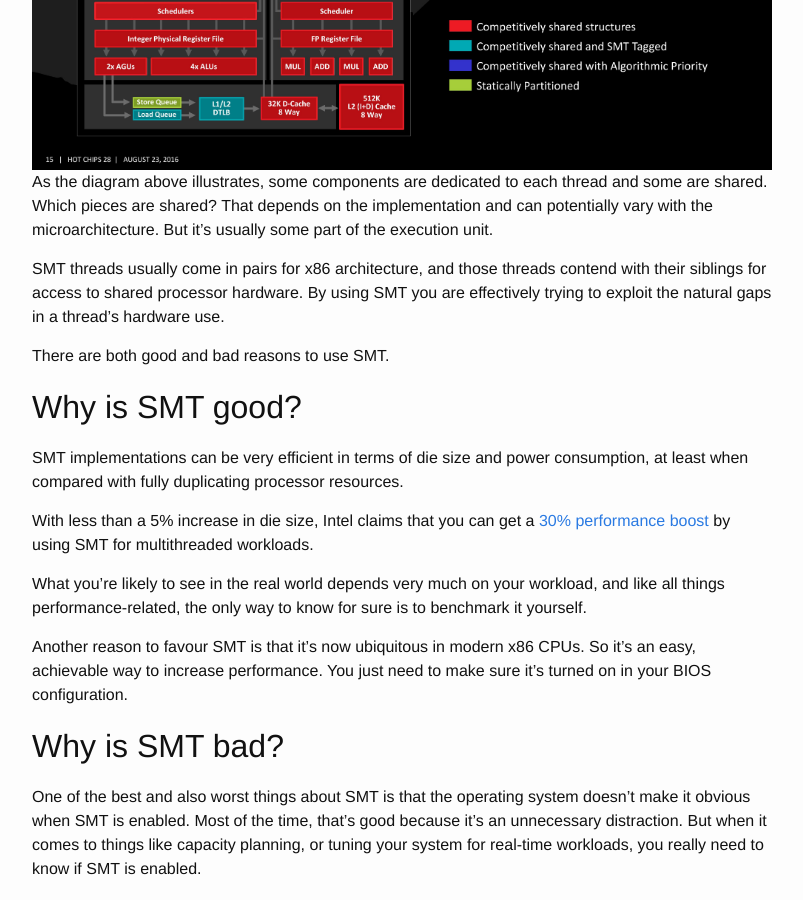
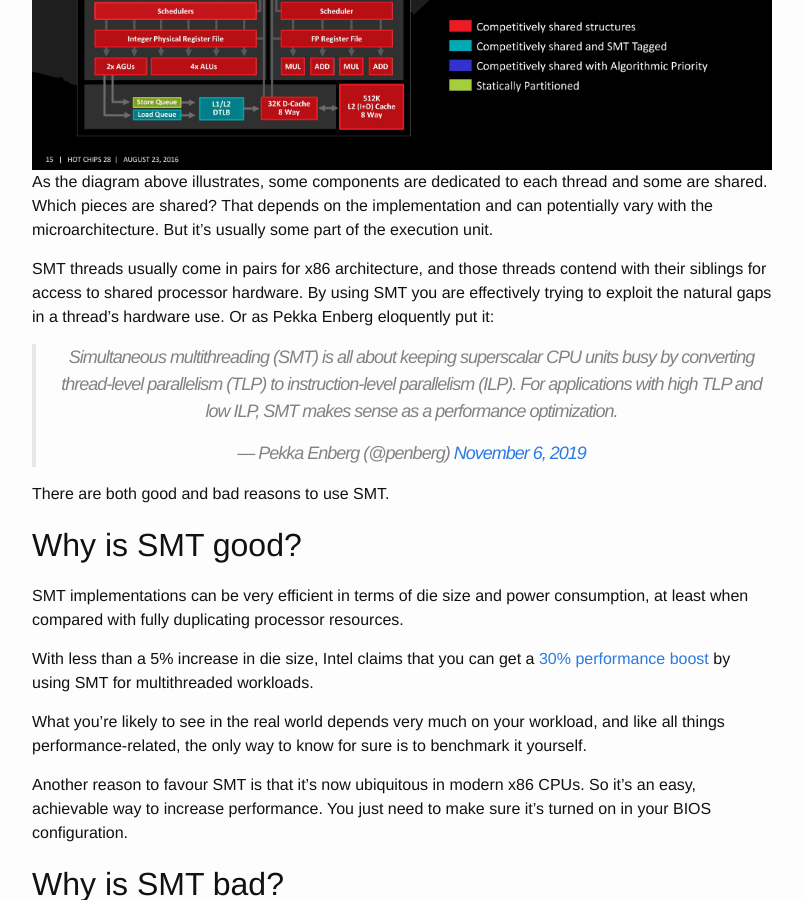
Before and after one commit to mfleming/mfleming.github.io, a Jekyll site: the page built from _posts/2019-11-05-does-smt-make-sense.md, in a window 1280 px wide and 900 px high, scrolled down 910 px. Shown: the whole window, without its empty margins (238-1041 px from the left). Built offline with Jekyll 4.4.1, drawn with Linux system fonts in a browser that asks for light colours; nearby versions of some CDN libraries; comment, search, counter and statistics services are not loaded.

Commit message:
Does smt make sense?: Include quote about SMT from Pekka

```diff
--- a/_posts/2019-11-05-does-smt-make-sense.md
+++ b/_posts/2019-11-05-does-smt-make-sense.md
@@ -32,7 +32,18 @@ it's usually some part of the execution unit.
 SMT threads usually come in pairs for x86 architecture, and those
 threads contend with their siblings for access to shared processor
 hardware. By using SMT you are effectively trying to exploit the natural
-gaps in a thread's hardware use.
+gaps in a thread's hardware use. Or as Pekka Enberg eloquently put it:
+
+<center><blockquote class="twitter-tweet" data-conversation="none"><p
+lang="en" dir="ltr">Simultaneous multithreading (SMT) is all about
+keeping superscalar CPU units busy by converting thread-level
+parallelism (TLP) to instruction-level parallelism (ILP). For
+applications with high TLP and low ILP, SMT makes sense as a performance
+optimization.</p>&mdash; Pekka Enberg (@penberg) <a
+href="https://twitter.com/penberg/status/1191992460416827393?ref_src=twsrc%5Etfw">November
+6, 2019</a></blockquote> <script async
+src="https://platform.twitter.com/widgets.js"
+charset="utf-8"></script></center>
 
 There are both good and bad reasons to use SMT.
 
```
